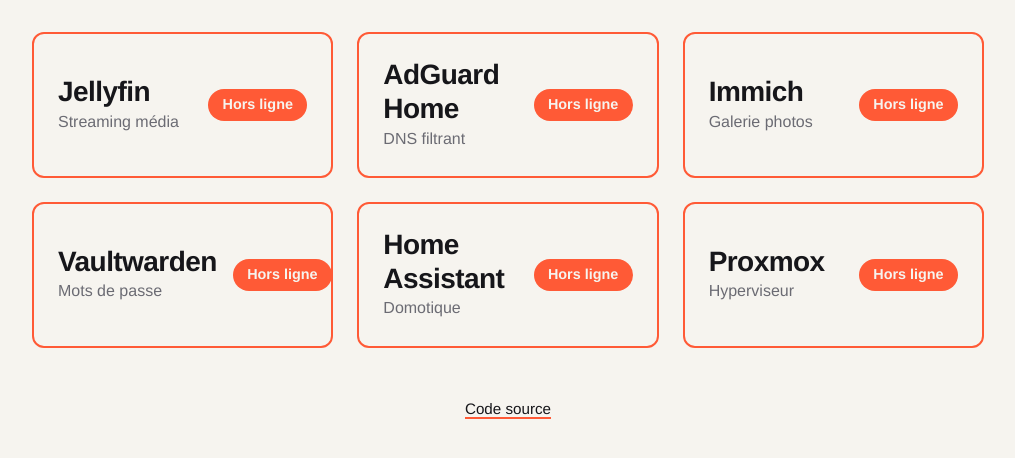
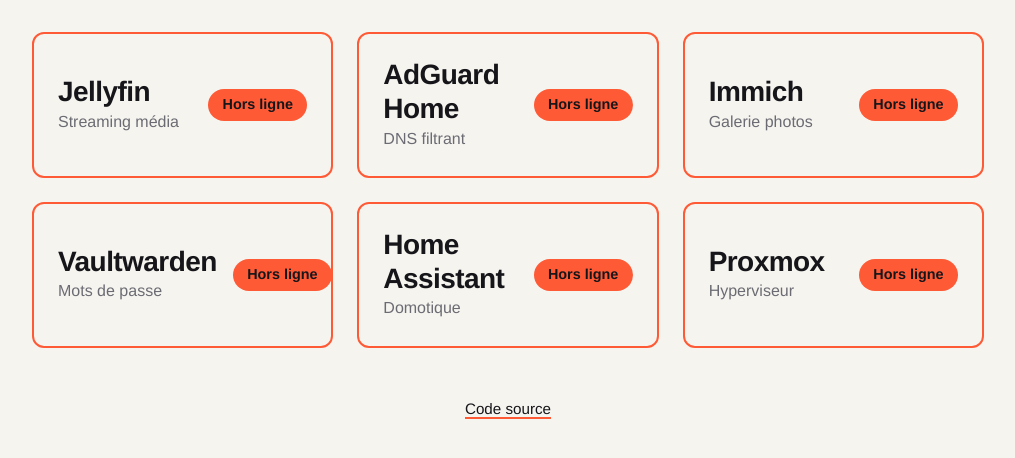
Before and after one commit to titouandup/dashboard-homelab, a PHP site: page / in a window 1280 px wide. Shown: the part 207-665 px from the top of the page, without its empty margins (132-1147 px from the left). Run offline with PHP 8.4, Linux system fonts and the light colour scheme; data that the repository does not hold is empty.

Commit message:
Statut : variable --etat à la place des règles dupliquées, texte sombre sur la pastille orange pour le contraste

```diff
--- a/src/style.css
+++ b/src/style.css
@@ -53,16 +53,17 @@ h2 {
 .maj { color: var(--muted); font-size: 0.95rem; }
 .carte p { color: var(--muted); font-size: 1rem; }
 
-/* ---------- Statut : la carte (ok / ko) fixe --etat, la pastille l'utilise ---------- */
-.ok { --etat: var(--ok); }
-.ko { --etat: var(--accent); }
+/* ---------- Statut : la carte (ok / ko) fixe la couleur de la pastille et celle de son texte ---------- */
+.ok { --etat: var(--ok);     --sur-etat: var(--bg); }
+/* Texte sombre fixe sur l'orange : 5,8:1 dans les deux thèmes (le clair ne faisait que 2,8:1) */
+.ko { --etat: var(--accent); --sur-etat: #16161a; }
 
 /* Pastille pleine : lisible d'un coup d'œil, même sans lire le texte */
 .statut {
   font-size: 0.9rem;
   font-weight: 700;
   white-space: nowrap;
-  color: var(--bg);
+  color: var(--sur-etat);
   background: var(--etat);
   border-radius: 999px;
   padding: 0.25rem 0.9rem;
```
